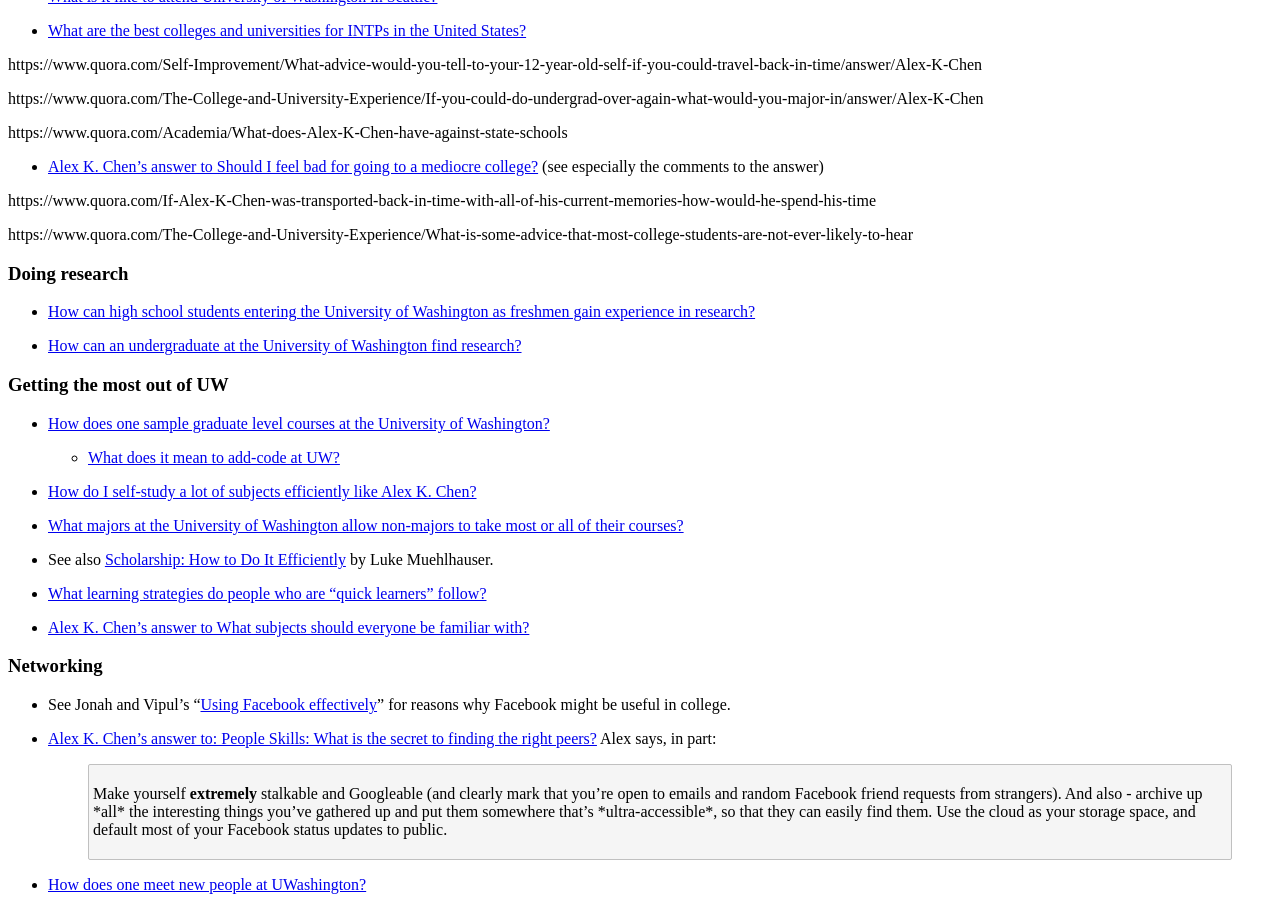
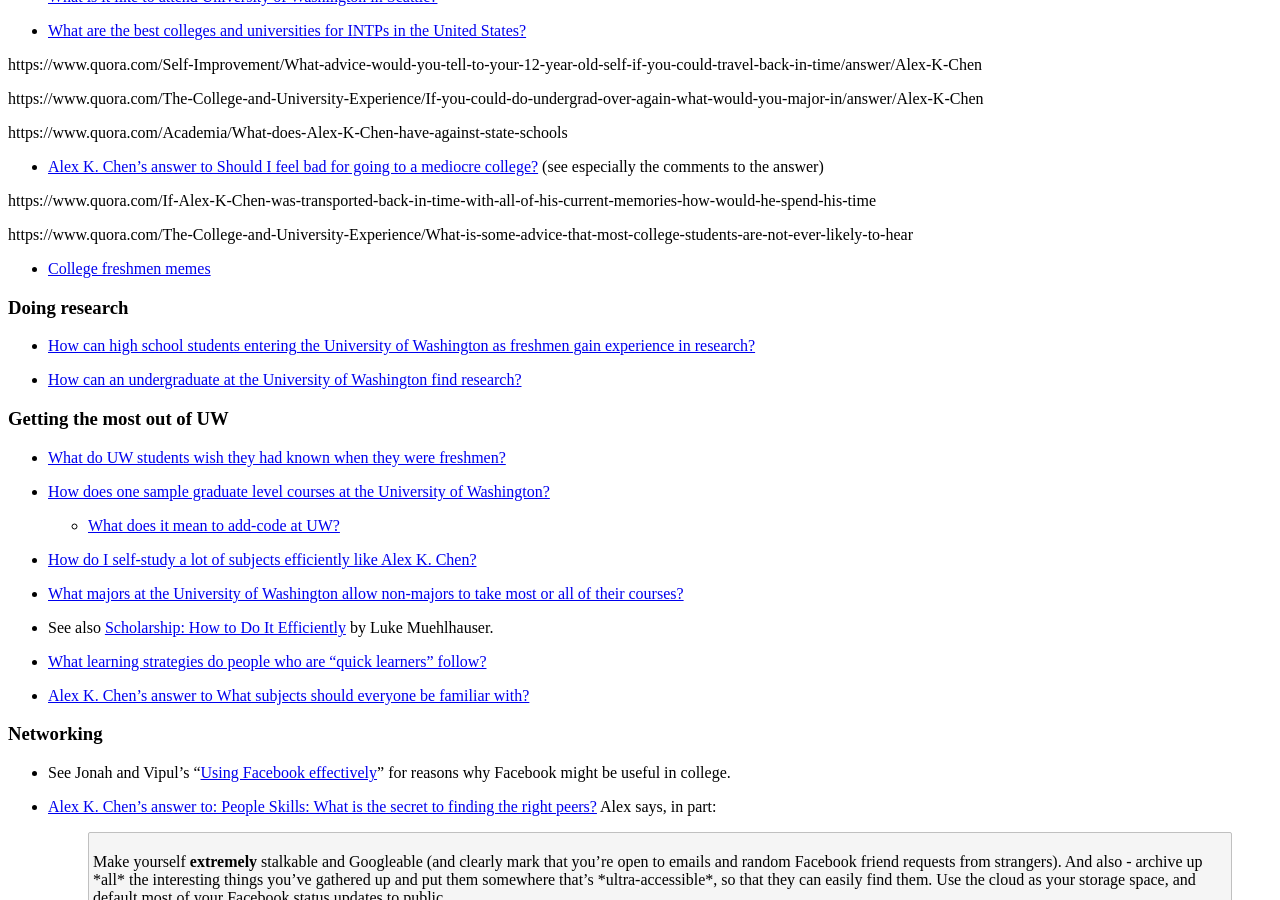
Before and after one commit to riceissa/abc, a Jekyll site: the page built from uw.markdown, in a window 1280 px wide and 900 px high, scrolled down 645 px. Built offline with Jekyll 4.4.1, drawn with Linux system fonts in a browser that asks for light colours; Markdown is read by kramdown in place of the engine named in the settings.

Commit message:
add more links

```diff
--- a/uw.markdown
+++ b/uw.markdown
@@ -55,6 +55,8 @@
 
 https://www.quora.com/The-College-and-University-Experience/What-is-some-advice-that-most-college-students-are-not-ever-likely-to-hear
 
+- [College freshmen memes](http://www.quickmeme.com/College-Freshman)
+
 ### Doing research
 
 -   [How can high school students entering the University of Washington
@@ -64,6 +66,8 @@
 - [How can an undergraduate at the University of Washington find research?](https://www.quora.com/How-can-an-undergraduate-at-the-University-of-Washington-find-research)
 
 ### Getting the most out of UW
+
+- [What do UW students wish they had known when they were freshmen?](https://www.quora.com/What-do-UW-students-wish-they-had-known-when-they-were-freshmen)
 
 - [How does one sample graduate level courses at the University of Washington?](https://www.quora.com/How-does-one-sample-graduate-level-courses-at-the-University-of-Washington)
 
```
